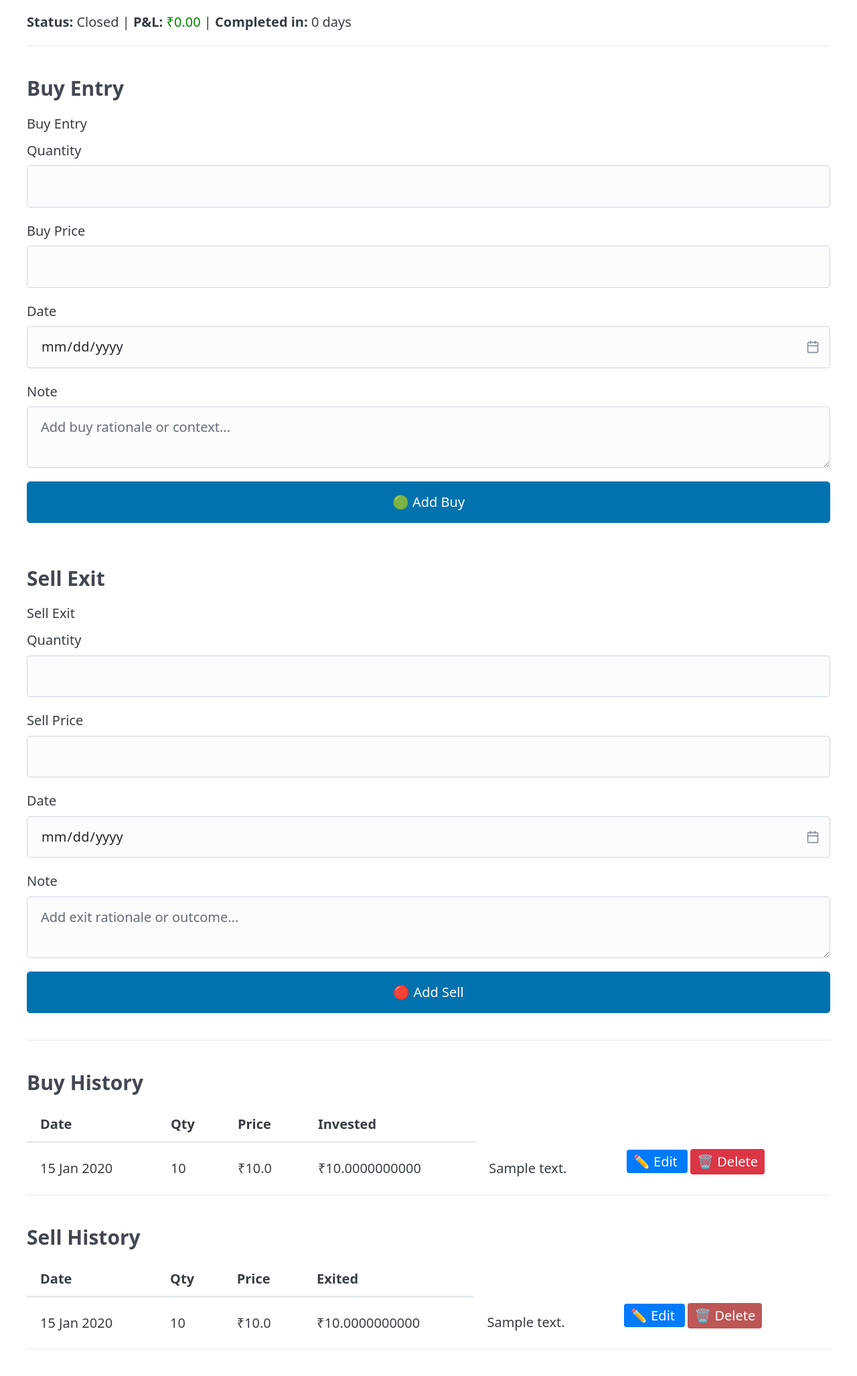
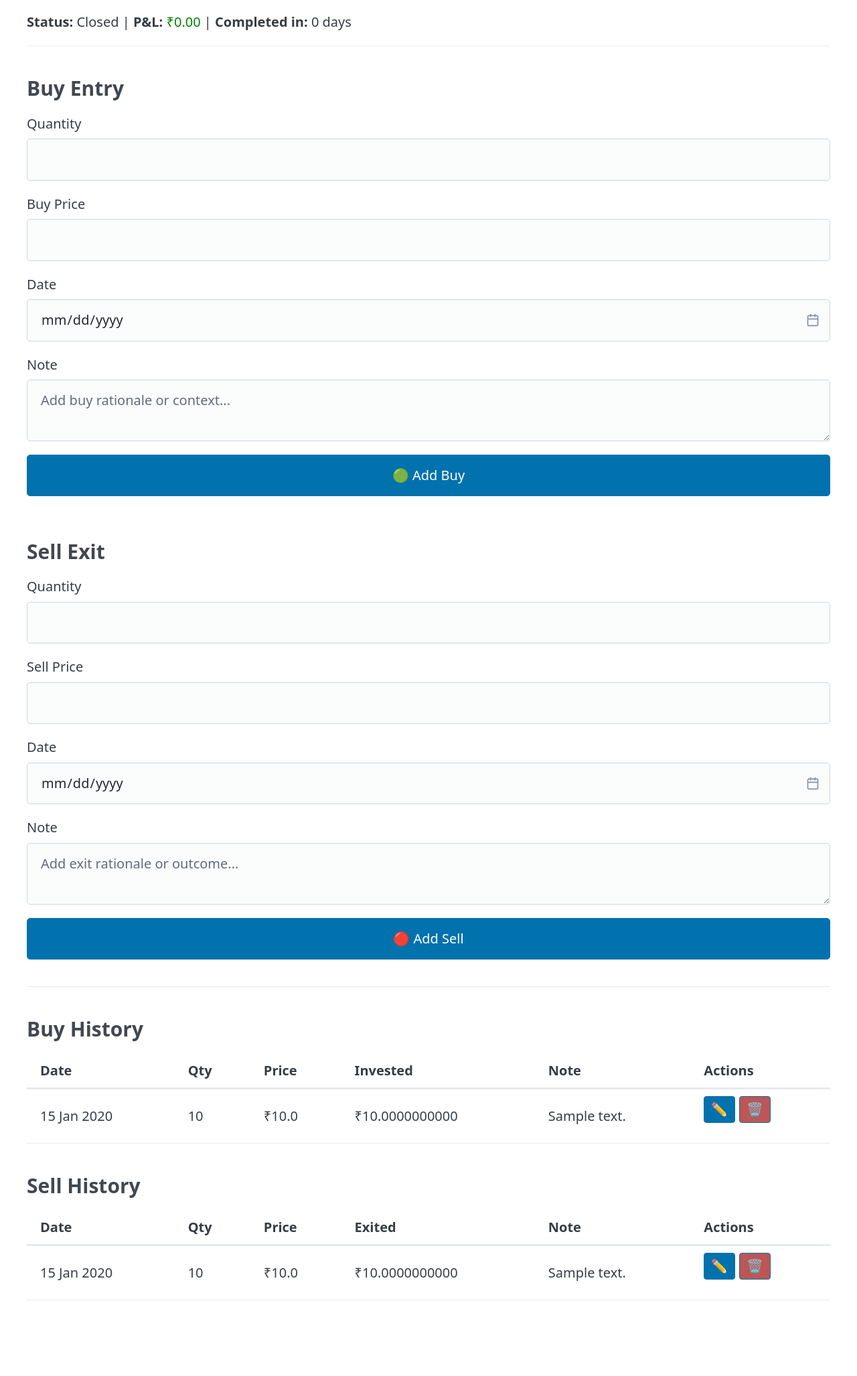
Before and after one commit to Machindra220/Trading-Journal-App, a Flask app: page /trade/1 in a window 1280 px wide. Shown: the part 262-2317 px from the top of the page at 67% size. After the commit the page ends 2204 px from the top, so only its background shows below. Run offline with Flask 3, Linux system fonts and the light colour scheme; a user stored in the database is signed in; tables that the repository leaves empty hold one stand-in row (values such as "Sample post"); some libraries are stand-ins or nearby versions.

Commit message:
Dashboard page table columns update, button style update in view trade page

```diff
--- a/app/routes/trades.py
+++ b/app/routes/trades.py
@@ -12,22 +12,26 @@ from io import BytesIO
 
 trades_bp = Blueprint('trades', __name__)
 
-# Dashboard Route
+#Dashboard Route
 @trades_bp.route('/dashboard')
 @login_required
 def dashboard():
     trades = Trade.query.filter_by(user_id=current_user.id).all()
 
     trade_data = []
-    total_invested_open = 0  # ✅ Track total invested in open trades
+    total_invested_open = 0
 
     for trade in trades:
         total_invested = sum(e.invested_amount for e in trade.entries)
-        total_exited = sum(e.exit_amount for e in trade.exits)
+        total_quantity = sum(e.quantity for e in trade.entries)
         status = trade.status
+        avg_entry_price = round(total_invested / total_quantity, 2) if total_quantity > 0 else '—'
 
-        # Only calculate P&L if trade is closed
-        pnl = total_exited - total_invested if status == "Closed" else None
+        # Get first entry (if any)
+        first_entry = trade.entries[0] if trade.entries else None
+        quantity = first_entry.quantity if first_entry else '—'
+        entry_date = first_entry.date.strftime('%d %b %Y') if first_entry else '—'
+        note = first_entry.note if first_entry and first_entry.note else '—'
 
         if status == "Open":
             trade_data.append({
@@ -35,13 +39,14 @@ def dashboard():
                 'stock_name': trade.stock_name,
                 'status': status,
                 'total_invested': float(total_invested),
-                'total_exited': float(total_exited),
-                'pnl': None  # Open trades don't show P&L
+                'quantity': quantity,
+                'entry_date': entry_date,
+                'note': note,
+                'avg_entry_price': avg_entry_price
             })
-            total_invested_open += total_invested  # ✅ Accumulate open trade investment
+            total_invested_open += total_invested
 
     return render_template('dashboard.html', trades=trade_data, total_invested=total_invested_open)
-
 
 
 #Backend Route: add_trade
--- a/app/templates/base.html
+++ b/app/templates/base.html
@@ -32,7 +32,7 @@
       <li><a href="{{ url_for('resources.show_resources') }}"
        class="{% if request.endpoint == 'resources.show_resources' %}active{% endif %}">🧰 Resources</a></li>
        <li> <a href="{{ url_for('risk.risk_calculator') }}"
-        class="{% if request.endpoint == 'resources.show_resources' %}active{% endif %}">🧮 Qty Calculator</a> </li>
+        class="{% if request.endpoint == 'risk.risk_calculator' %}active{% endif %}">🧮 Qty Calculator</a> </li>
 
        <li><a href="{{ url_for('notes.notes_page') }}"
        class="{% if request.endpoint == 'notes.notes_page' %}active{% endif %}">📝 Notes</a></li>
--- a/app/templates/trade_history.html
+++ b/app/templates/trade_history.html
@@ -110,7 +110,7 @@
                           class="btn btn-sm btn-outline-danger"
                           onclick="return confirm('Delete this trade?')"
                           title="Delete"
-                          style="background-color:#bd5656; padding: 4px 8px; font-size: 0.875rem; line-height: 1.2;">
+                          style="background-color:#bd5656; padding: 4px 8px;"> <!-- Button Size Small = font-size: 0.875rem; line-height: 1.2;-->
                     🗑️
                   </button>
                 </form>
--- a/app/templates/view_trade.html
+++ b/app/templates/view_trade.html
@@ -37,7 +37,7 @@
 
 <h3>Buy Entry</h3>
 <fieldset>
-  <legend>Buy Entry</legend>
+  <!-- <legend>Buy Entry</legend> -->
 <form method="POST" action="{{ url_for('trades.add_entry', trade_id=trade.id) }}">
   <input type="hidden" name="csrf_token" value="{{ csrf_token() }}">  <!-- CSRF Token -->
   <label for="buy_quantity">Quantity</label>
@@ -58,7 +58,7 @@
 
 <h3>Sell Exit</h3>
 <fieldset>
-  <legend>Sell Exit</legend>
+  <!-- <legend>Sell Exit</legend> -->
 <form method="POST" action="{{ url_for('trades.add_exit', trade_id=trade.id) }}">
   <input type="hidden" name="csrf_token" value="{{ csrf_token() }}">  <!-- CSRF Token -->
   <label for="sell_quantity">Quantity</label>
@@ -78,12 +78,12 @@
 </fieldset>
 
 <hr />
-
+<!-- Buy History Actions -->
 <h3>Buy History</h3>
 {% if entries %}
-  <table>
+  <table style="width: 100%; table-layout: auto;">
     <thead>
-      <tr><th>Date</th><th>Qty</th><th>Price</th><th>Invested</th></tr>
+      <tr><th>Date</th><th>Qty</th><th>Price</th><th>Invested</th><th>Note</th><th>Actions</th></tr>
     </thead>
     <tbody>
       {% for e in entries %}
@@ -93,17 +93,33 @@
           <td>₹{{ e.price }}</td>
           <td>₹{{ e.invested_amount }}</td>
           <td>{{ e.note or '—' }}</td>
-          <td>
-            <a href="{{ url_for('trades.edit_entry', entry_id=e.id) }}"
-              style="background-color:#007bff; color:white; padding:4px 10px; border-radius:4px; text-decoration:none; margin-right:4px;">
-              ✏️ Edit
-            </a>
-            <button type="button"
-                    onclick="openModal('entry-{{ e.id }}')"
-                    style="background-color:#dc3545; color:white; padding:4px 10px; border-radius:4px; border:none;">
-              🗑️ Delete
-            </button>
+          <td style="white-space: nowrap; vertical-align: middle;">
+            <div style="display: inline-flex; gap: 6px; align-items: center;">
+              <!-- Edit Entry -->
+              <form method="GET" action="{{ url_for('trades.edit_entry', entry_id=e.id) }}" style="margin:0;">
+                <button type="submit"
+                        class="btn btn-sm btn-outline-primary"
+                        title="Edit Entry"
+                        style="background-color:#0172ad; color:white; padding:4px 10px; border-radius:4px;">
+                  ✏️
+                </button>
+              </form>
+
+              <!-- Delete Entry -->
+              <form method="POST" action="{{ url_for('trades.delete_entry', entry_id=e.id) }}" style="margin:0;">
+                <input type="hidden" name="csrf_token" value="{{ csrf_token() }}">
+                <button type="submit"
+                        class="btn btn-sm btn-outline-danger"
+                        onclick="return confirm('Delete this entry?')"
+                        title="Delete Entry"
+                        style="background-color:#bd5656; color:white; padding:4px 10px; border-radius:4px;">
+                  🗑️
+                </button>
+              </form>
+            </div>
           </td>
+
+
         </tr>
 
       {% endfor %}
@@ -113,11 +129,12 @@
   <p>No buy entries yet.</p>
 {% endif %}
 
+<!-- Sell History Actions -->
 <h3>Sell History</h3>
 {% if exits %}
-  <table>
+  <table style="width: 100%; table-layout: auto;">
     <thead>
-      <tr><th>Date</th><th>Qty</th><th>Price</th><th>Exited</th></tr>
+      <tr><th>Date</th><th>Qty</th><th>Price</th><th>Exited</th><th>Note</th><th>Actions</th></tr>
     </thead>
     <tbody>
       {% for x in exits %}
@@ -127,17 +144,30 @@
           <td>₹{{ x.price }}</td>
           <td>₹{{ x.exit_amount }}</td>
           <td>{{ x.note or '—' }}</td>
-          <td>
-            <a href="{{ url_for('trades.edit_exit', exit_id=x.id) }}"
-              style="background-color:#007bff; color:white; padding:4px 10px; border-radius:4px; text-decoration:none; margin-right:4px;">
-              ✏️ Edit
-            </a>
+          <td style="white-space: nowrap; vertical-align: middle;">
+            <div style="display: inline-flex; gap: 6px; align-items: center;">
+              <!-- Edit Exit -->
+              <form method="GET" action="{{ url_for('trades.edit_exit', exit_id=x.id) }}" style="margin:0;">
+                <button type="submit"
+                        class="btn btn-sm btn-outline-primary"
+                        title="Edit Exit"
+                        style="background-color:#0172ad; color:white; padding:4px 10px; border-radius:4px;">
+                  ✏️
+                </button>
+              </form>
 
-            <button type="button"
-                    onclick="openModal('exit-{{ x.id }}')"
-                    style="background-color:#bd5656; color:white; padding:4px 10px; border-radius:4px; border:none;  margin-right:4px;">
-              🗑️ Delete
-            </button>
+              <!-- Delete Exit -->
+              <form method="POST" action="{{ url_for('trades.delete_exit', exit_id=x.id) }}" style="margin:0;">
+                <input type="hidden" name="csrf_token" value="{{ csrf_token() }}">
+                <button type="submit"
+                        class="btn btn-sm btn-outline-danger"
+                        onclick="return confirm('Delete this exit?')"
+                        title="Delete Exit"
+                        style="background-color:#bd5656; color:white; padding:4px 10px; border-radius:4px;">
+                  🗑️
+                </button>
+              </form>
+            </div>
           </td>
 
         </tr>
@@ -156,7 +186,7 @@
     <form id="modal-form" method="POST">
       <input type="hidden" name="csrf_token" value="{{ csrf_token() }}">
       <button type="submit" style="background-color:#dc3545; color:white; padding:6px 12px; border:none; border-radius:4px;">Yes, Delete</button>
-      <button type="button" onclick="closeModal()" style="margin-left:10px; padding:6px 12px;">Cancel</button>
+      <button type="button" onclick="closeModal()" style="margin-left:10px; padding:2px 12px;">Cancel</button>
     </form>
   </div>
 </div>
--- a/app/templates/watchlist.html
+++ b/app/templates/watchlist.html
@@ -119,7 +119,7 @@
 
         <form method="POST" action="{{ url_for('watchlist.delete', item_id=item.id) }}" style="display:inline;" onsubmit="return confirm('Are you sure you want to delete this item?');">
             <input type="hidden" name="csrf_token" value="{{ csrf_token() }}">
-            <button type="submit" class="btn btn-sm btn-danger" style="background-color:#bd5656; padding: 4px 8px; font-size: 0.875rem; line-height: 1.2;">
+            <button type="submit" class="btn btn-sm btn-danger" style="background-color:#bd5656; padding: 4px 8px;"> <!-- font-size: 0.875rem; line-height: 1.2;-->
               🗑️ </button>
         </form>
       </div>
```
Also changed, not shown: app/templates/dashboard.html (+30 -25 lines), CHANGELOG.md.
